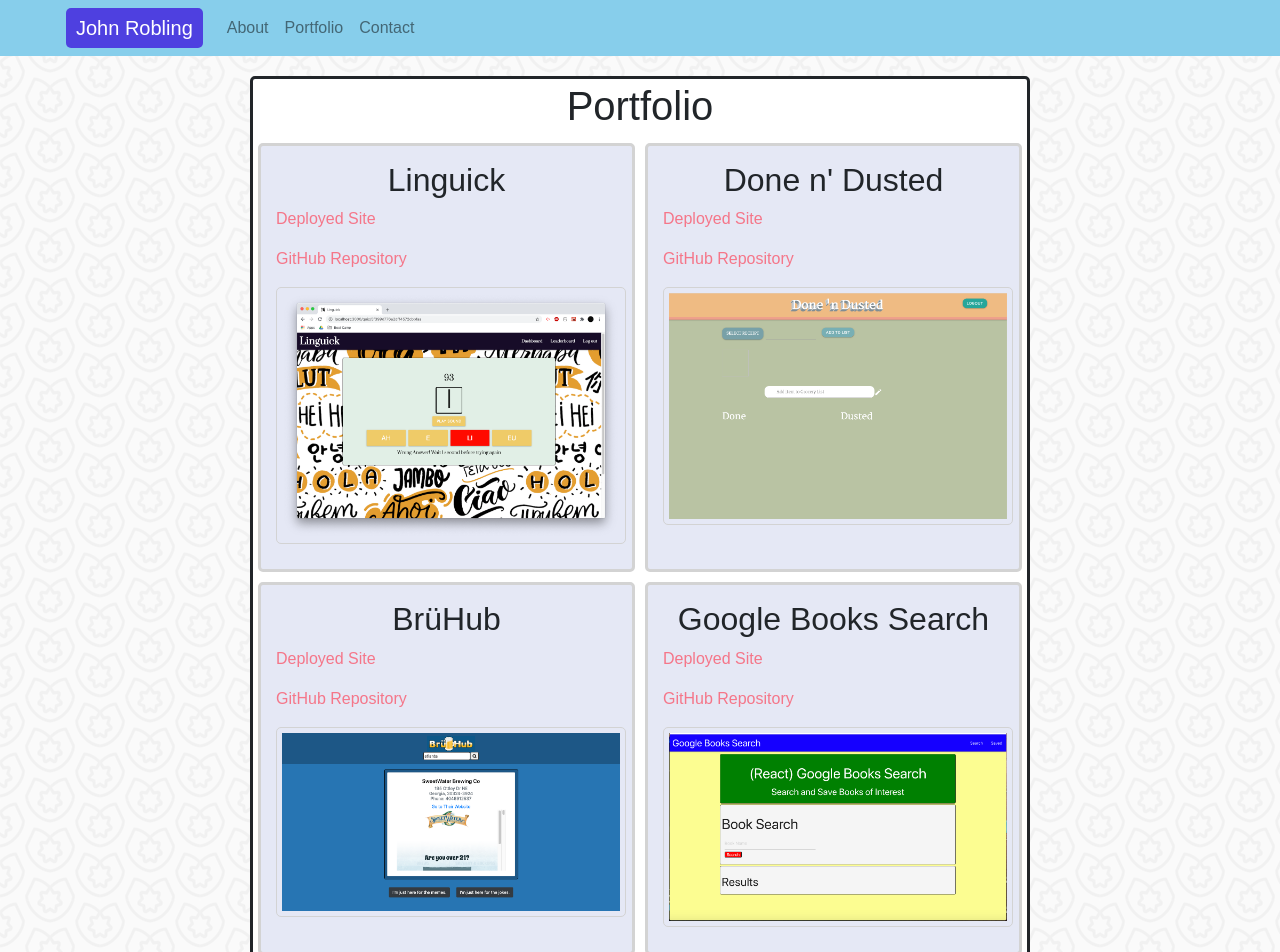
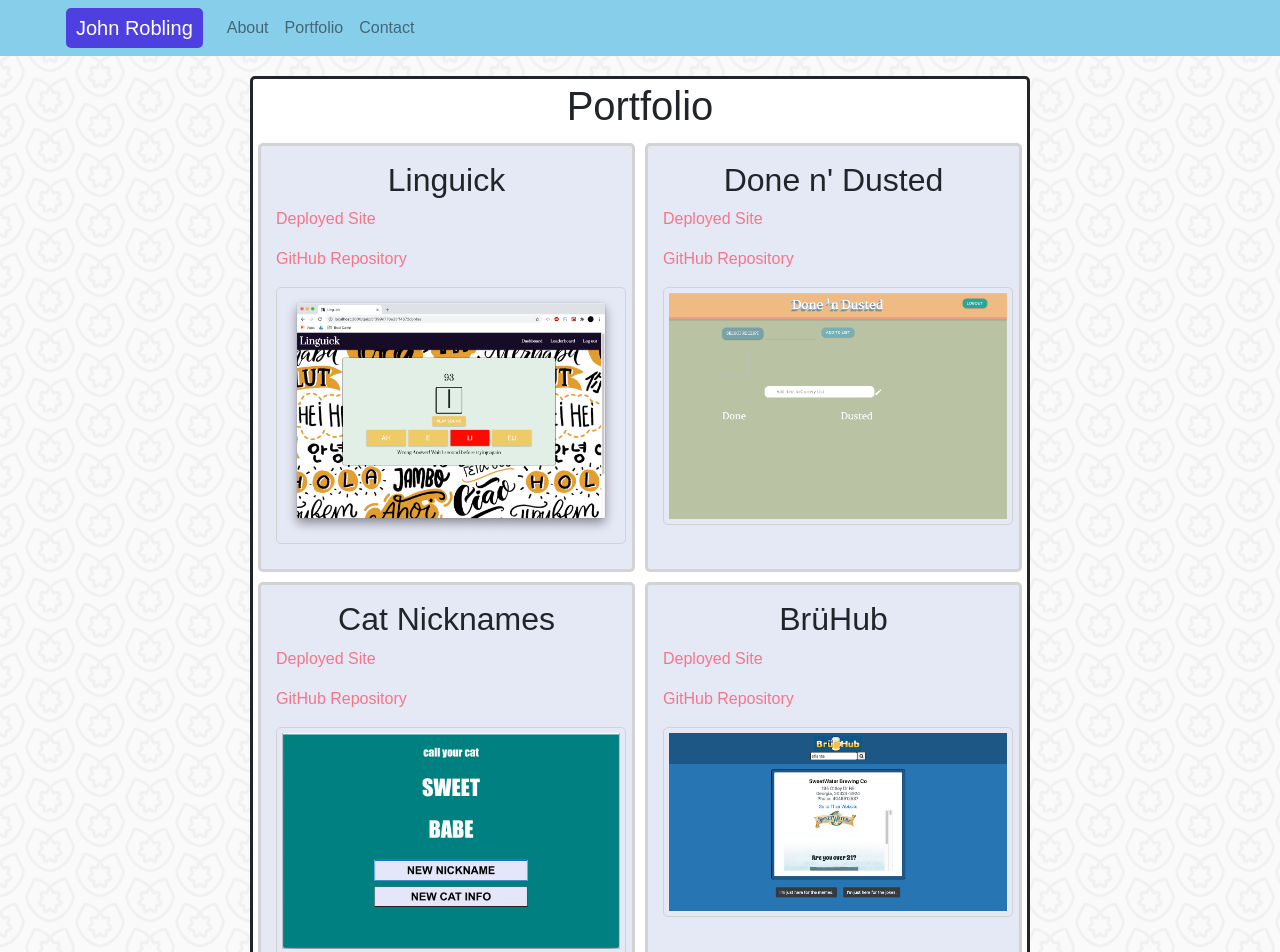
Before and after one commit to roblingjohn/portfolio-react, a React (Create React App) app in the folder client/: page /portfolio in a window 1280 px wide. Shown: the top 952 px of the page. Built offline with nearby package versions, Linux system fonts and the light colour scheme; no server answers; the HTML template or start-up script is replaced by a standard one.

Commit message:
added cat nicknames app to porfolio

```diff
--- a/client/src/containers/Portfolio/Portfolio.js
+++ b/client/src/containers/Portfolio/Portfolio.js
@@ -13,6 +13,12 @@ const projectArray = [
     deployed: "https://fathomless-sands-26873.herokuapp.com/",
     repo: "https://github.com/roblingjohn/grocr-receipt-app",
     screenshotURL: "../../../../assets/images/grocr_ss.png",
+  },
+  {
+    title: "Cat Nicknames",
+    deployed: "https://cat-nicknames-jr.herokuapp.com/",
+    repo: "https://github.com/roblingjohn/cat-nicknames",
+    screenshotURL: "../../../../assets/images/cat-nicknames.png",
   },
   {
     title: "BrüHub",
```
Also changed, not shown: client/public/assets/images/cat-nicknames.png (added), 1 other file (tests, documents, lock files or other folders).
